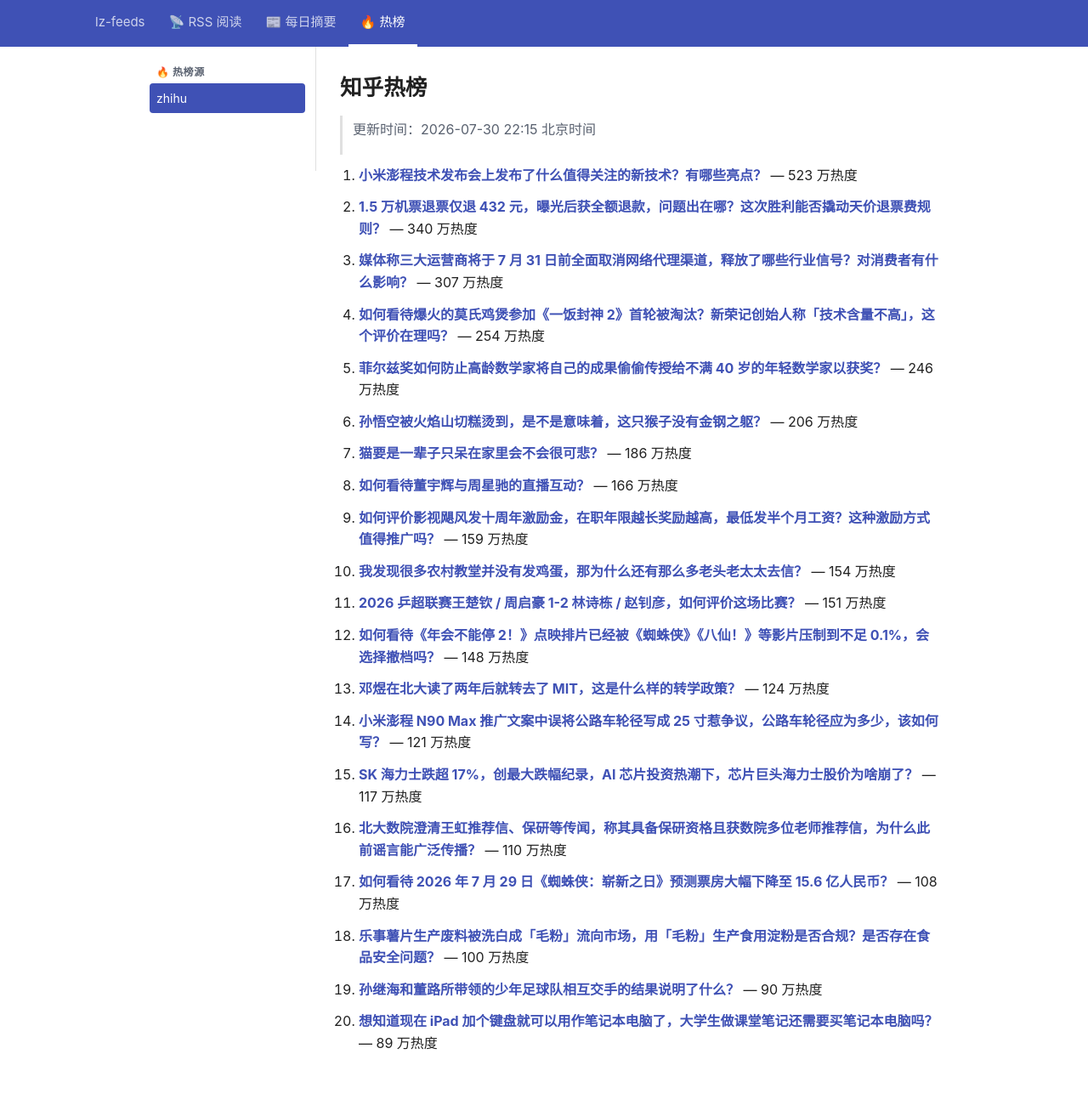
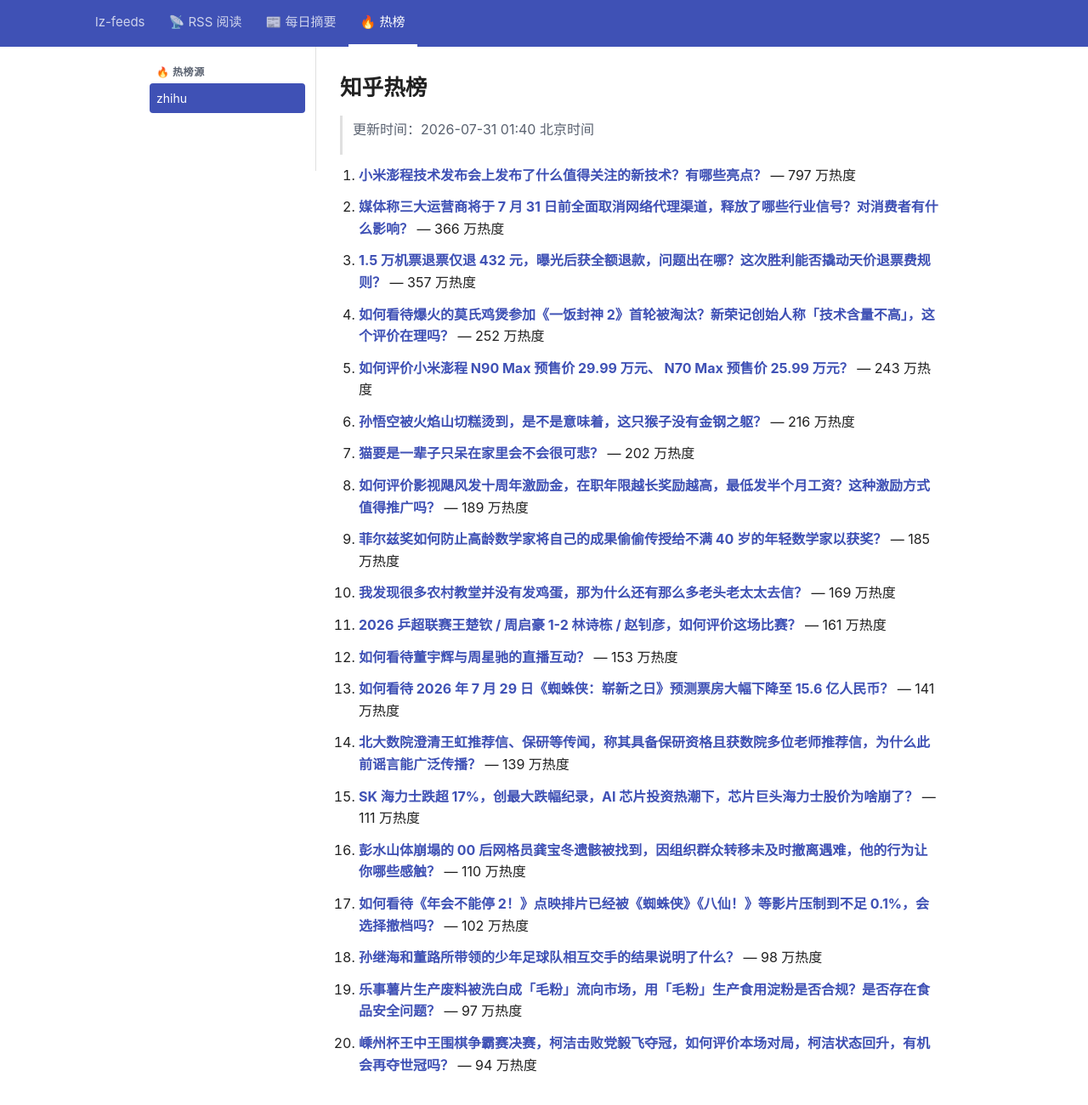
Before and after one commit to lizhang0101/lz-feeds, a Jekyll site: the page built from _hotlist/zhihu.md, in a window 1280 px wide and 1330 px high. Shown: the top 1300 px of the window at 85% size. Built offline with Jekyll 4.4.1, drawn with Linux system fonts in a browser that asks for light colours.

Commit message:
hotlist: 2026-07-30T17:40Z

```diff
--- a/_hotlist/zhihu.md
+++ b/_hotlist/zhihu.md
@@ -1,48 +1,48 @@
 ---
-updated: 2026-07-30 22:15 北京时间
+updated: 2026-07-31 01:40 北京时间
 count: 20
 ---
 
 # 知乎热榜
 
-> 更新时间：2026-07-30 22:15 北京时间
+> 更新时间：2026-07-31 01:40 北京时间
 
-1. **[小米澎程技术发布会上发布了什么值得关注的新技术？有哪些亮点？](https://www.zhihu.com/question/2066129660551722919)** — 523 万热度
+1. **[小米澎程技术发布会上发布了什么值得关注的新技术？有哪些亮点？](https://www.zhihu.com/question/2066129660551722919)** — 797 万热度
 
-2. **[1.5 万机票退票仅退 432 元，曝光后获全额退款，问题出在哪？这次胜利能否撬动天价退票费规则？](https://www.zhihu.com/question/2066088472851341477)** — 340 万热度
+2. **[媒体称三大运营商将于 7 月 31 日前全面取消网络代理渠道，释放了哪些行业信号？对消费者有什么影响？](https://www.zhihu.com/question/2065771256972932835)** — 366 万热度
 
-3. **[媒体称三大运营商将于 7 月 31 日前全面取消网络代理渠道，释放了哪些行业信号？对消费者有什么影响？](https://www.zhihu.com/question/2065771256972932835)** — 307 万热度
+3. **[1.5 万机票退票仅退 432 元，曝光后获全额退款，问题出在哪？这次胜利能否撬动天价退票费规则？](https://www.zhihu.com/question/2066088472851341477)** — 357 万热度
 
-4. **[如何看待爆火的莫氏鸡煲参加《一饭封神 2》首轮被淘汰？新荣记创始人称「技术含量不高」，这个评价在理吗？](https://www.zhihu.com/question/2065849620689679885)** — 254 万热度
+4. **[如何看待爆火的莫氏鸡煲参加《一饭封神 2》首轮被淘汰？新荣记创始人称「技术含量不高」，这个评价在理吗？](https://www.zhihu.com/question/2065849620689679885)** — 252 万热度
 
-5. **[菲尔兹奖如何防止高龄数学家将自己的成果偷偷传授给不满 40 岁的年轻数学家以获奖？](https://www.zhihu.com/question/2065614516616950087)** — 246 万热度
+5. **[如何评价小米澎程 N90 Max 预售价 29.99 万元、 N70 Max 预售价 25.99 万元？](https://www.zhihu.com/question/2066257961672864074)** — 243 万热度
 
-6. **[孙悟空被火焰山切糕烫到，是不是意味着，这只猴子没有金钢之躯？](https://www.zhihu.com/question/1936761762335663228)** — 206 万热度
+6. **[孙悟空被火焰山切糕烫到，是不是意味着，这只猴子没有金钢之躯？](https://www.zhihu.com/question/1936761762335663228)** — 216 万热度
 
-7. **[猫要是一辈子只呆在家里会不会很可悲？](https://www.zhihu.com/question/1912983496344974934)** — 186 万热度
+7. **[猫要是一辈子只呆在家里会不会很可悲？](https://www.zhihu.com/question/1912983496344974934)** — 202 万热度
 
-8. **[如何看待董宇辉与周星驰的直播互动？](https://www.zhihu.com/question/2065928846315205455)** — 166 万热度
+8. **[如何评价影视飓风发十周年激励金，在职年限越长奖励越高，最低发半个月工资？这种激励方式值得推广吗？](https://www.zhihu.com/question/2066121761117004785)** — 189 万热度
 
-9. **[如何评价影视飓风发十周年激励金，在职年限越长奖励越高，最低发半个月工资？这种激励方式值得推广吗？](https://www.zhihu.com/question/2066121761117004785)** — 159 万热度
+9. **[菲尔兹奖如何防止高龄数学家将自己的成果偷偷传授给不满 40 岁的年轻数学家以获奖？](https://www.zhihu.com/question/2065614516616950087)** — 185 万热度
 
-10. **[我发现很多农村教堂并没有发鸡蛋，那为什么还有那么多老头老太太去信？](https://www.zhihu.com/question/2065207564342654038)** — 154 万热度
+10. **[我发现很多农村教堂并没有发鸡蛋，那为什么还有那么多老头老太太去信？](https://www.zhihu.com/question/2065207564342654038)** — 169 万热度
 
-11. **[2026 乒超联赛王楚钦 / 周启豪 1-2 林诗栋 / 赵钊彦，如何评价这场比赛？](https://www.zhihu.com/question/2066151298727204798)** — 151 万热度
+11. **[2026 乒超联赛王楚钦 / 周启豪 1-2 林诗栋 / 赵钊彦，如何评价这场比赛？](https://www.zhihu.com/question/2066151298727204798)** — 161 万热度
 
-12. **[如何看待《年会不能停 2！》点映排片已经被《蜘蛛侠》《八仙！》等影片压制到不足 0.1%，会选择撤档吗？](https://www.zhihu.com/question/2065844223958692335)** — 148 万热度
+12. **[如何看待董宇辉与周星驰的直播互动？](https://www.zhihu.com/question/2065928846315205455)** — 153 万热度
 
-13. **[邓煜在北大读了两年后就转去了 MIT，这是什么样的转学政策？](https://www.zhihu.com/question/2064145782496876151)** — 124 万热度
+13. **[如何看待 2026 年 7 月 29 日《蜘蛛侠：崭新之日》预测票房大幅下降至 15.6 亿人民币？](https://www.zhihu.com/question/2065493257627423324)** — 141 万热度
 
-14. **[小米澎程 N90 Max 推广文案中误将公路车轮径写成 25 寸惹争议，公路车轮径应为多少，该如何写？](https://www.zhihu.com/question/2065822819670402411)** — 121 万热度
+14. **[北大数院澄清王虹推荐信、保研等传闻，称其具备保研资格且获数院多位老师推荐信，为什么此前谣言能广泛传播？](https://www.zhihu.com/question/2065760409827665215)** — 139 万热度
 
-15. **[SK 海力士跌超 17%，创最大跌幅纪录，AI 芯片投资热潮下，芯片巨头海力士股价为啥崩了？](https://www.zhihu.com/question/2065810199877611641)** — 117 万热度
+15. **[SK 海力士跌超 17%，创最大跌幅纪录，AI 芯片投资热潮下，芯片巨头海力士股价为啥崩了？](https://www.zhihu.com/question/2065810199877611641)** — 111 万热度
 
-16. **[北大数院澄清王虹推荐信、保研等传闻，称其具备保研资格且获数院多位老师推荐信，为什么此前谣言能广泛传播？](https://www.zhihu.com/question/2065760409827665215)** — 110 万热度
+16. **[彭水山体崩塌的 00 后网格员龚宝冬遗骸被找到，因组织群众转移未及时撤离遇难，他的行为让你哪些感触？](https://www.zhihu.com/question/2065832666918645764)** — 110 万热度
 
-17. **[如何看待 2026 年 7 月 29 日《蜘蛛侠：崭新之日》预测票房大幅下降至 15.6 亿人民币？](https://www.zhihu.com/question/2065493257627423324)** — 108 万热度
+17. **[如何看待《年会不能停 2！》点映排片已经被《蜘蛛侠》《八仙！》等影片压制到不足 0.1%，会选择撤档吗？](https://www.zhihu.com/question/2065844223958692335)** — 102 万热度
 
-18. **[乐事薯片生产废料被洗白成「毛粉」流向市场，用「毛粉」生产食用淀粉是否合规？是否存在食品安全问题？](https://www.zhihu.com/question/2065806972587356861)** — 100 万热度
+18. **[孙继海和董路所带领的少年足球队相互交手的结果说明了什么？](https://www.zhihu.com/question/2065418706516289153)** — 98 万热度
 
-19. **[孙继海和董路所带领的少年足球队相互交手的结果说明了什么？](https://www.zhihu.com/question/2065418706516289153)** — 90 万热度
+19. **[乐事薯片生产废料被洗白成「毛粉」流向市场，用「毛粉」生产食用淀粉是否合规？是否存在食品安全问题？](https://www.zhihu.com/question/2065806972587356861)** — 97 万热度
 
-20. **[想知道现在 iPad 加个键盘就可以用作笔记本电脑了，大学生做课堂笔记还需要买笔记本电脑吗？](https://www.zhihu.com/question/2063239296660906231)** — 89 万热度
+20. **[嵊州杯王中王围棋争霸赛决赛，柯洁击败党毅飞夺冠，如何评价本场对局，柯洁状态回升，有机会再夺世冠吗？](https://www.zhihu.com/question/2066207792684164089)** — 94 万热度
```
